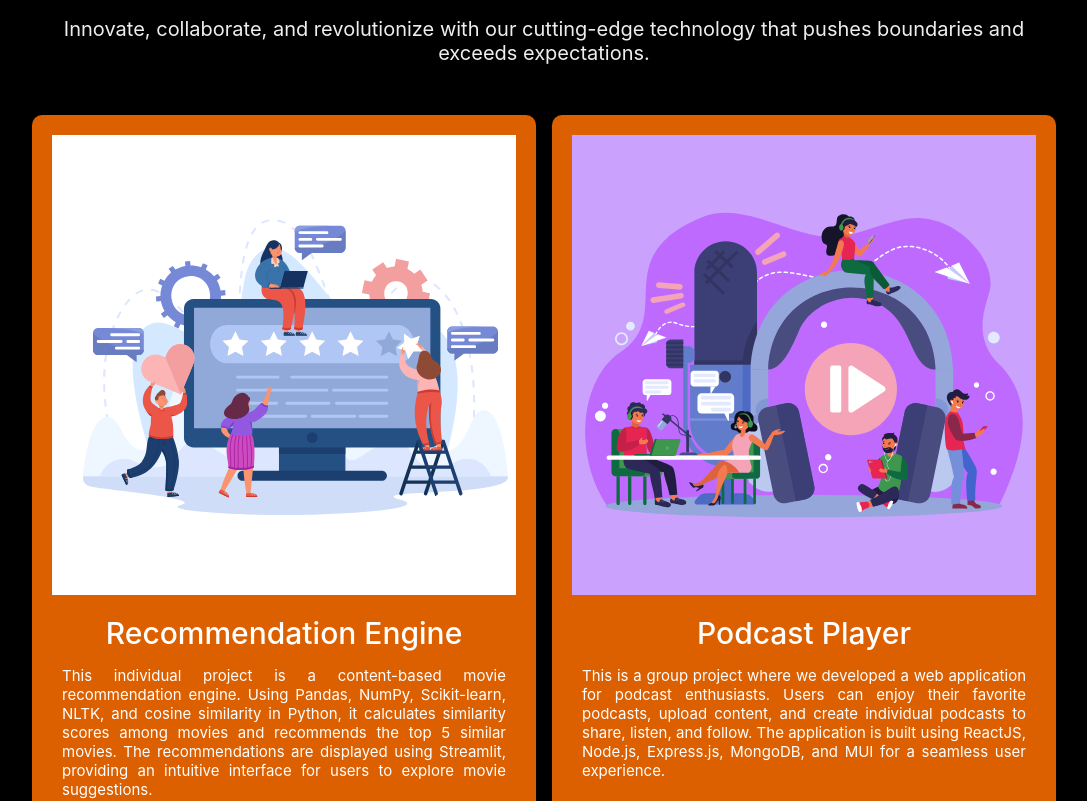
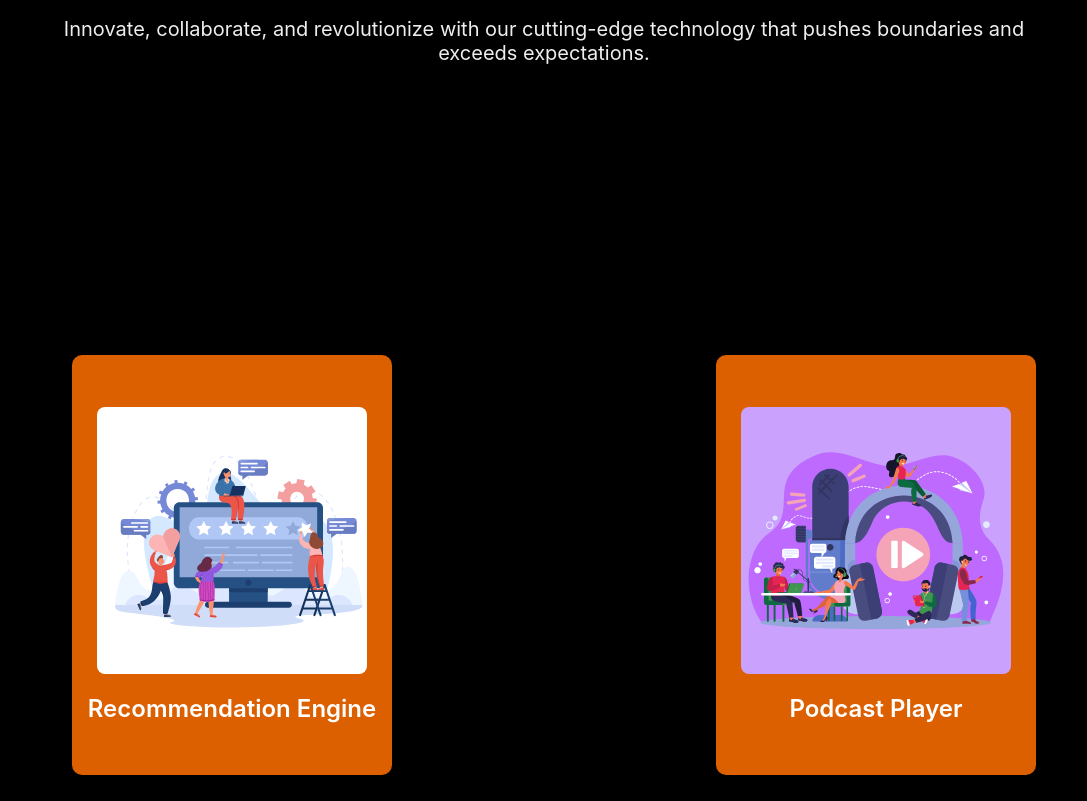
Before and after one commit to manisa18/Portfolio, a React (Create React App) app: page / in a window 1280 px wide. Shown: the part 3133-3934 px from the top of the page, without its empty margins (96-1183 px from the left). Built offline with nearby package versions, Linux system fonts and the light colour scheme.

Commit message:
changes 2025 one more

```diff
--- a/src/component/ContactMe.jsx
+++ b/src/component/ContactMe.jsx
@@ -30,7 +30,13 @@ const ContactMe = () => {
           sx={{
             backgroundColor: "#DC5F00",
             "&:hover": {
+              fontWeight: "600",
               backgroundColor: "#999999",
+              color: "#000000",
+              transform: "scale(1.05)",
+            },
+            "&:active": {
+              transform: "scale(1)", // Shrinks when clicked
             },
           }}
           onClick={() => {
--- a/src/component/ProjectsList.jsx
+++ b/src/component/ProjectsList.jsx
@@ -3,37 +3,97 @@ import { Box, Button } from "@mui/material";
 import recommendationEngine from "../image/recommendationEngine.svg";
 import podcast from "../image/podcast.svg";
 
-const ProjectCard = ({ image, title, description, link }) => (
+const ProjectCard = ({ image, title, description, link }) => {
+  return (
     <Box
       sx={{
+        perspective: "1000px", // Enables 3D flip effect
+        width: "300px",
+        height: "400px",
+        cursor: "pointer",
+        display: "flex",
+        justifyContent: "center", // Centers the card inside the flex container
+        alignItems: "center",
+        "&:hover .flip-container": {
+          transform: "rotateY(180deg)", // Flip when hovered
+        },
+      }}>
+      {/* Flip Container */}
+      <Box
+        className="flip-container"
+        sx={{
+          width: "100%",
+          height: "100%",
+          transformStyle: "preserve-3d",
+          transition: "transform 0.6s ease-in-out",
+          transform: "rotateY(0deg)", // Default state
+        }}>
+        {/* Front Side - Image & Title Only */}
+        <Box
+          sx={{
+            position: "absolute",
+            width: "100%",
+            height: "100%",
+            padding: "10px",
             backgroundColor: "#DC5F00",
-      padding: "20px",
             borderRadius: "10px",
-      textAlign: "center",
             display: "flex",
             flexDirection: "column",
-      height: "100%",
+            justifyContent: "center",
+            alignItems: "center",
+            backfaceVisibility: "hidden",
           }}>
           <img
             src={image}
             alt={title}
-      style={{ maxWidth: "100%", paddingBottom: "20px" }}
+            style={{
+              width: "90%",
+              maxHeight: "70%",
+              borderRadius: "8px",
+            }}
           />
-    <Box sx={{ fontSize: "30px", fontWeight: "500" }}>{title}</Box>
+          <Box sx={{ fontSize: "24px", fontWeight: "600", paddingTop: "20px" }}>
+            {title}
+          </Box>
+        </Box>
+
+        {/* Back Side - Title, Description & View Project Button */}
         <Box
           sx={{
-        fontSize: "15px",
-        padding: "15px 10px",
+            position: "absolute",
+            width: "100%",
+            height: "100%",
+            backgroundColor: "#DC5F00",
+            borderRadius: "10px",
+            display: "flex",
+            flexDirection: "column",
+            justifyContent: "center",
+            alignItems: "center",
+            padding: "20px",
+            textAlign: "center",
+            transform: "rotateY(180deg)",
+            backfaceVisibility: "hidden",
+          }}>
+          <Box
+            sx={{ fontSize: "24px", fontWeight: "600", paddingBottom: "20px" }}>
+            {title}
+          </Box>
+          <Box
+            sx={{
+              fontSize: "14px",
               textAlign: "justify",
-        flexGrow: 1,
+              paddingBottom: "15px",
+              px: "10px"
             }}>
             {description}
           </Box>
           <Button
             variant="outlined"
             sx={{
+              marginTop: "20px",
+              mx: "10px",
+              width: "100%",
               borderColor: "#fff",
-        marginTop: "auto",
               borderRadius: 10,
               color: "#fff",
               transition: "all 0.3s ease-in-out",
@@ -47,7 +107,10 @@ const ProjectCard = ({ image, title, description, link }) => (
             View Project
           </Button>
         </Box>
+      </Box>
+    </Box>
   );
+};
 
 const ProjectsList = () => {
   const projects = [
@@ -71,14 +134,15 @@ const ProjectsList = () => {
     <Box
       sx={{
         display: "flex",
-        gap: 2,
-        flexDirection: { sm: "row", xs: "column" },
-        alignItems: "stretch",
+        justifyContent: "space-between",
+        alignItems: "center",
+        flexWrap: "wrap",
+        gap: 4,
+        padding: "40px",
+        minHeight: "100vh",
       }}>
       {projects.map((project, index) => (
-        <Box key={index} sx={{ flex: 1 }}>
-          <ProjectCard {...project} />
-        </Box>
+        <ProjectCard key={index} {...project} />
       ))}
     </Box>
   );
--- a/src/pages/Contact.jsx
+++ b/src/pages/Contact.jsx
@@ -67,8 +67,14 @@ const Contact = () => {
               borderRadius: 10,
 
               padding: "10px 30px",
+              transition: "all 0.3s ease-in-out",
               "&:hover": {
                 backgroundColor: "#999999",
+                color: "#000000",
+                transform: "scale(1.05)",
+              },
+              "&:active": {
+                transform: "scale(1)", // Shrinks when clicked
               },
             }}
             onClick={() => {
@@ -77,14 +83,32 @@ const Contact = () => {
             Contact Me
           </Button>
           <Link
-            sx={{ color: "#ffff" }}
+            sx={{
+              color: "#ffff",
+              "&:hover": {
+                color: "#999999",
+                transform: "scale(1.05)",
+              },
+              "&:active": {
+                transform: "scale(1)", // Shrinks when clicked
+              },
+            }}
             href="https://www.linkedin.com/in/manisa-basak-6625301b7/"
             target="_blank"
             rel="noopener">
             <LinkedInIcon fontSize="inherit" sx={{ fontSize: "40px" }} />
           </Link>
           <Link
-            sx={{ color: "#ffff" }}
+            sx={{
+              color: "#ffff",
+              "&:hover": {
+                color: "#999999",
+                transform: "scale(1.05)",
+              },
+              "&:active": {
+                transform: "scale(1)", // Shrinks when clicked
+              },
+            }}
             href="https://github.com/manisa18"
             target="_blank"
             rel="noopener">
--- a/src/pages/Project.jsx
+++ b/src/pages/Project.jsx
@@ -44,7 +44,7 @@ const Project = () => {
           sx={{ fontSize: "40px", fontWeight: "700", color: "#FFFF" }}>
           PROJECTS
         </Typography>
-        <Box sx={{ padding: "50px 5%" }}>
+        <Box sx={{ padding: "0px 10%" }}>
           <ProjectsList />
         </Box>
       </Box>
```
Also changed, not shown: src/pages/AboutMe.jsx (+102 -33 lines). Lines whose indentation alone changed are shown as unchanged.
